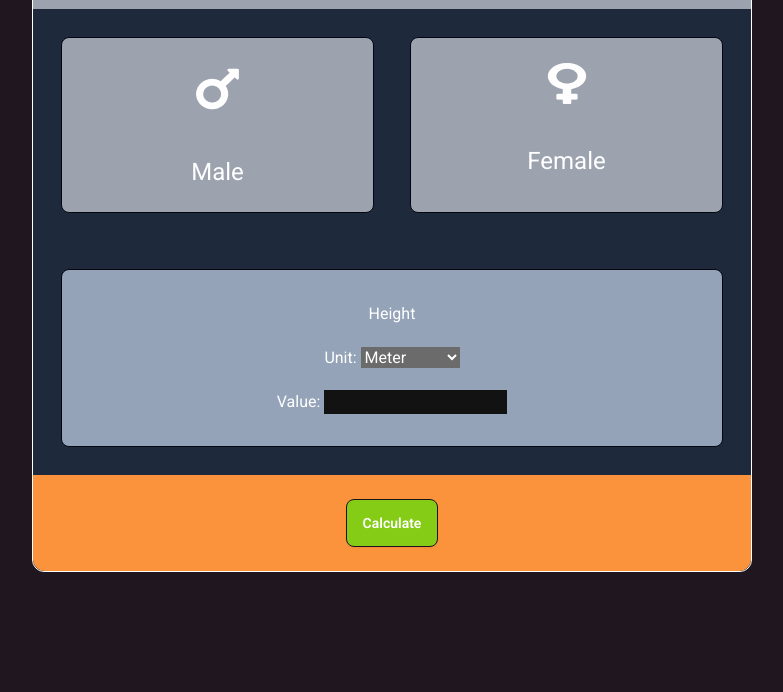
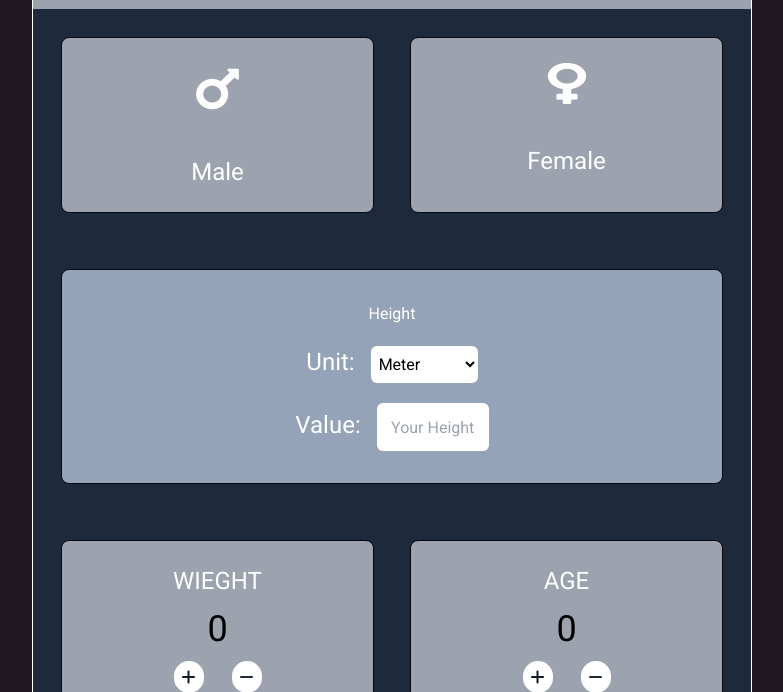
Before and after one commit to nurislam243/BMI-Calculator, a plain HTML site: page index.html in a window 1280 px wide. Shown: the part 108-800 px from the top of the page, without its empty margins (248-1031 px from the left). Drawn offline with nearby package versions, Linux system fonts and the light colour scheme.

Commit message:
added full style for BMI calculator

```diff
--- a/index.html
+++ b/index.html
@@ -4,6 +4,9 @@
     <meta charset="UTF-8">
     <meta name="viewport" content="width=device-width, initial-scale=1.0">
     <title>BMI Calculator</title>
+
+    <!-- font awesome icon -->
+    <script src="https://kit.fontawesome.com/0018a649ef.js" crossorigin="anonymous"></script>
 
     <!-- google font -->
     <link rel="preconnect" href="https://fonts.googleapis.com">
@@ -50,30 +53,63 @@
                 <div class="">
                     <h3 class="">Height</h3>
                 </div>
-                <div class="">
-                    <label for="cars">Unit:</label>
-                    <select id="cars" name="cars">
-                    <option value="meter">Meter</option>
-                    <option value="centimeter">Centimeter</option>
-                    <option value="inch">Inch</option>
+                <div class="space-x-3">
+                    <label for="cars">
+                        <span class="text-2xl">Unit:</span>
+                    </label>
+                    <select id="cars" name="cars" class="py-2 px-1 bg-white rounded-md outline-none text-black">
+                        <option value="meter">Meter</option>
+                        <option value="centimeter">Centimeter</option>
+                        <option value="inch">Inch</option>
                     </select>
                 </div>
-                <div class="">
+                <div class="space-x-3">
                     <label for="input">
-                        Value:
+                        <span class="text-2xl">Value:</span>
                     </label>
-                    <input type="text" id="input">
+                    <input type="text" id="input" placeholder="Your Height" class="bg-white rounded-md max-w-28 text-center  h-12 outline-none text-black">
                 </div>
             </div>
         </section>
 
         <!-- section 3 -->
         <section class="">
-
+            <section class="grid p-7 grid-cols-2 gap-9">
+                <!-- Wieght card -->
+                <div class="bg-gray-400 text-center border border-gray-950 space-y-3 rounded-lg py-6">
+                    <h4 class="text-white text-2xl">
+                        WIEGHT
+                    </h4>
+                    <h3 class="text-4xl text-black">0</h3>
+                    <div class="flex justify-center gap-7">
+                        <p class="bg-white p-2 rounded-full flex justify-center items-center text-gray-900">
+                            <i class="fa-solid fa-plus"></i>
+                        </p>
+                        <p class="bg-white p-2 rounded-full flex justify-center items-center text-gray-800">
+                            <i class="fa-solid fa-minus"></i>
+                        </p>
+                    </div>
+                </div>
+                <!-- Age card -->
+                <div class="bg-gray-400 text-center border border-gray-950 space-y-3 rounded-lg py-6">
+                    <h4 class="text-white text-2xl">
+                        AGE
+                    </h4>
+                    <h3 class="text-4xl text-black">0</h3>
+                    <div class="flex justify-center gap-7">
+                        <p class="bg-white p-2 rounded-full flex justify-center items-center text-gray-900">
+                            <i class="fa-solid fa-plus"></i>
+                        </p>
+                        <p class="bg-white p-2 rounded-full flex justify-center items-center text-gray-800">
+                            <i class="fa-solid fa-minus"></i>
+                        </p>
+                    </div>
+                </div>
+            </section>
         </section>
     </main>
-    <footer class="bg-orange-400 w-full rounded-bl-xl rounded-br-xl py-6 flex justify-center items-center">
-        <button class="text-white btn bg-lime-500 py-3 px-4">Calculate</button>
+    <footer class="bg-cyan-200 w-full rounded-bl-xl rounded-br-xl py-6 flex justify-center items-center">
+        <h2 class="text-white text-[25px] bg-pink-500 py-2 rounded-md px-6">Calculate</h2>
     </footer>
 </body>
 </html>
```
